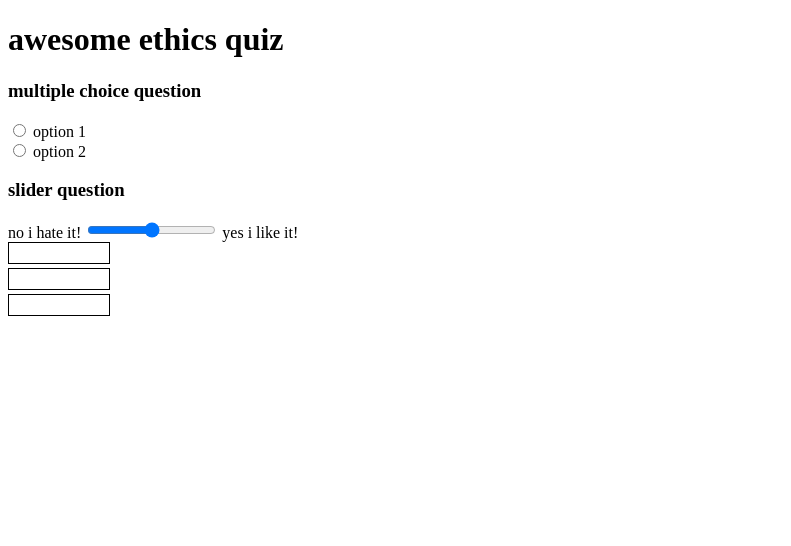
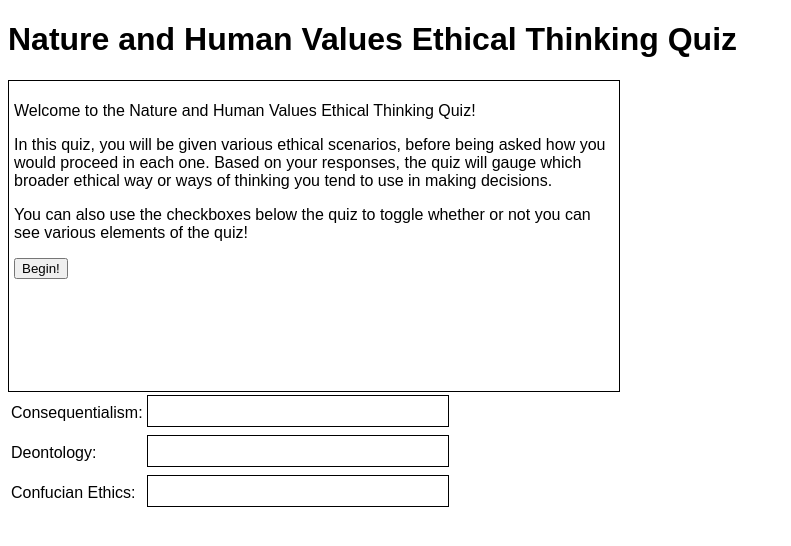
Before and after one commit to jclaver-mines/ethics-quiz, a plain HTML site: page index.html in a window 1280 px wide. Shown: the whole page, without its empty margins (0-791 px from the left). Drawn offline with Linux system fonts and the light colour scheme.

Commit message:
Improved styling of page

```diff
--- a/index.html
+++ b/index.html
@@ -1,30 +1,63 @@
 <!DOCTYPE html>
 <html>
   <body>
-    <h1>awesome ethics quiz</h1>
+    <h1>Nature and Human Values Ethical Thinking Quiz</h1>
 
-    <h3>multiple choice question</h3>
-    <div id="question-div" question_type="multiple choice">
-      <input type="radio" id="question-radio-1" name="question-radio" value="1">
-      <label for="question-radio-1">option 1</label> <br>
-      <input type="radio" id="question-radio-2" name="question-radio" value="2">
-      <label for="question-radio-2">option 2</label> <br>
+    <div id="question-container" class="q-cont">
+      <div id="question-prompt">
+        <p>Welcome to the Nature and Human Values Ethical Thinking Quiz!</p>
+        <p>
+          In this quiz, you will be given various ethical scenarios, before being asked how you would proceed in each one.
+          Based on your responses, the quiz will gauge which broader ethical way or ways of thinking you tend to use in making decisions.
+        </p>
+        <p>
+          You can also use the checkboxes below the quiz to toggle whether or not you can see various elements of the quiz!
+        </p>
+      </div>
+      <div id="question-submit">
+        <button id="btn-begin">Begin!</button>
+        <button id="btn-submit" style="display: none;">Submit</button>
+      </div>
     </div>
 
-    <h3>slider question</h3>
-    <span id="slider-left">no i hate it!</span>
-      <input id="question-slider" type="range" min="1" max="5" value="3">
-    <span id="slider-right">yes i like it!</span> <br>
+    <table>
+    <tr id="conseq-cont">
+      <td>Consequentialism:</td>
+      <td>
+        <canvas class="comparison-bar" width=300 height=30 id="canvas_conseq"></canvas>
+      </td>
+    </tr>
+    <tr id="deonto-cont">
+      <td>Deontology:</td>
+      <td>
+        <canvas class="comparison-bar" width=300 height=30 id="canvas_deonto"></canvas>
+      </td>
+    </tr>
+    <tr id="confuc-cont">
+      <td>Confucian Ethics:</td>
+      <td>
+        <canvas class="comparison-bar" width=300 height=30 id="canvas_confuc"></canvas>
+      </td>
+    </tr>
+    </table>
 
-    <canvas class="comparison_bar" width=100 height=20 id="canvas_conseq"></canvas> <br>
-    <canvas class="comparison_bar" width=100 height=20 id="canvas_deonto"></canvas> <br>
-    <canvas class="comparison_bar" width=100 height=20 id="canvas_confuc"></canvas>
     <script src="script.js"></script>
   </body>
 </html>
 
 <style>
-  .comparison_bar {
+  body {
+    font-family: Arial, Helvetica, sans-serif;
+  }
+
+  .comparison-bar {
     border: 1px solid black;
   }
+
+  .q-cont {
+    border: 1px solid black;
+    width: 600px;
+    height: 300px;
+    padding: 5px;
+  }
 </style>
```
